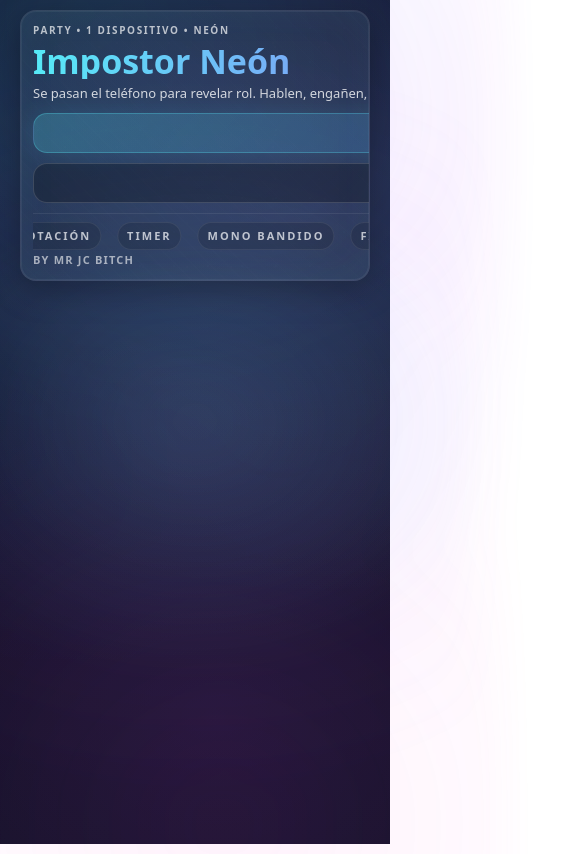
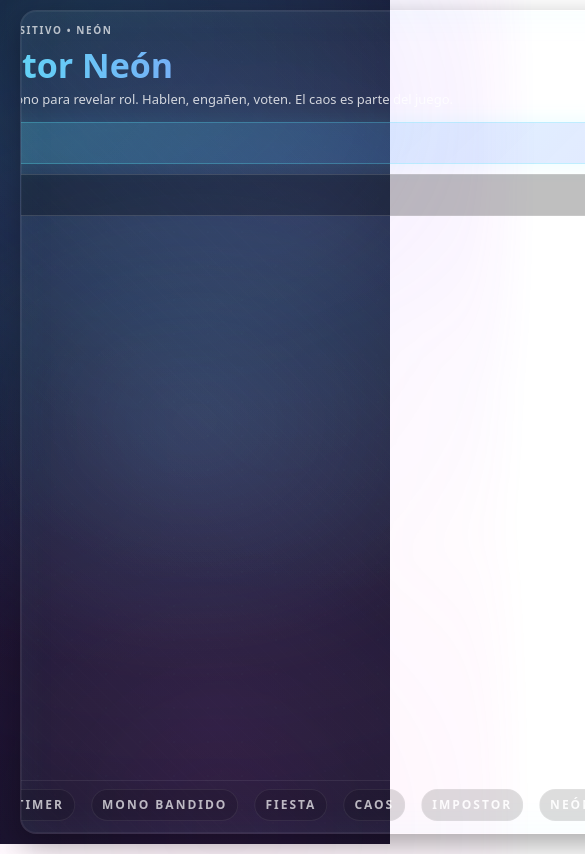
Before and after one commit to juliancourse07/impostor-neon, a React (Vite) app: page / in a window 390 px wide. Shown: the top 854 px of the page, 585 px wide, since content can reach past the window. Built offline with nearby package versions, Linux system fonts and the light colour scheme.

Commit message:
Mobile home: app-mode full height card

```diff
--- a/src/App.css
+++ b/src/App.css
@@ -614,8 +614,7 @@ body.mono-bandido::after {
 }
 
 /* =======================================================
-   MOBILE (HOME + SETUP) – NO SCROLL ON HOME, LESS SPACE
-   + mini logo + credit text
+   MOBILE (HOME + SETUP)
    ======================================================= */
 @media (max-width: 520px) {
   /* reduce espacio general */
@@ -628,115 +627,6 @@ body.mono-bandido::after {
   .card {
     width: 100% !important;
     padding: 12px !important;
-  }
-
-  /* HOME: sin scroll y sin logo grande para que quepa TODO */
-  .hero-card {
-    overflow: hidden;
-    max-height: none;
-  }
-
-  .hero {
-    grid-template-columns: 1fr;
-    gap: 10px;
-  }
-
-  /* ocultamos el SVG grande */
-  .hero-right {
-    display: none !important;
-  }
-
-  .hero-kicker {
-    font-size: 10px;
-    margin-bottom: 6px;
-  }
-
-  /* mini "logo" al lado del título + título compacto */
-  .hero-title {
-    font-size: 34px;
-    margin-bottom: 6px;
-    position: relative;
-    padding-right: 54px; /* espacio para el badge */
-  }
-
-  .hero-title::after {
-    content: "MB";
-    position: absolute;
-    right: 0;
-    top: 6px;
-    width: 42px;
-    height: 42px;
-    border-radius: 999px;
-    display: grid;
-    place-items: center;
-    font-weight: 1000;
-    letter-spacing: 0.5px;
-    color: rgba(255, 255, 255, 0.92);
-    background:
-      radial-gradient(circle at 30% 30%, rgba(89, 243, 255, 0.35), transparent 55%),
-      radial-gradient(circle at 70% 70%, rgba(255, 79, 216, 0.25), transparent 55%),
-      rgba(0, 0, 0, 0.22);
-    border: 1px solid rgba(255, 255, 255, 0.18);
-    box-shadow:
-      0 0 18px rgba(89, 243, 255, 0.16),
-      0 0 26px rgba(180, 75, 255, 0.10);
-    transform: translateY(-2px);
-  }
-
-  .hero-subtitle {
-    font-size: 13px;
-    line-height: 1.35;
-    margin-bottom: 10px;
-
-    display: -webkit-box;
-    -webkit-line-clamp: 2;
-    line-clamp: 2;
-    -webkit-box-orient: vertical;
-    overflow: hidden;
-  }
-
-  .hero-actions {
-    display: grid;
-    grid-template-columns: 1fr;
-    gap: 10px;
-    margin-bottom: 10px;
-  }
-
-  .btn-primary,
-  .btn-ghost {
-    width: 100%;
-    min-height: 40px;
-    padding: 10px 12px;
-    font-size: 14px;
-  }
-
-  .hero-marquee {
-    padding-top: 8px;
-    margin-top: 10px;
-  }
-
-  .hero-marquee-track span {
-    font-size: 11px;
-    padding: 5px 9px;
-  }
-
-  /* Credit text */
-  .hero-left {
-    position: relative;
-    padding-bottom: 18px;
-  }
-
-  .hero-left::after {
-    content: "By Mr JC Bitch";
-    position: absolute;
-    left: 0;
-    bottom: 0;
-    font-size: 11px;
-    font-weight: 800;
-    letter-spacing: 1.2px;
-    opacity: 0.72;
-    color: rgba(255, 255, 255, 0.82);
-    text-transform: uppercase;
   }
 
   /* SETUP: scroll de la tarjeta completa (nombres siempre accesibles) */
@@ -753,3 +643,102 @@ body.mono-bandido::after {
     padding-right: 0;
   }
 }
+
+/* ========== MOBILE HOME: APP MODE (full screen, no dead space) ========== */
+@media (max-width: 520px) {
+  /* el shell ocupa pantalla completa */
+  .app-shell {
+    min-height: 100dvh;
+    padding: 10px;
+    display: flex; /* en vez de grid */
+    flex-direction: column;
+    align-items: stretch;
+  }
+
+  /* el card de HOME se vuelve "pantalla" */
+  .card.hero-card {
+    max-width: none !important; /* pisa maxWidth inline */
+    width: 100% !important;
+    min-height: calc(100dvh - 20px) !important;
+    padding: 12px !important; /* pisa padding inline */
+    display: flex;
+  }
+
+  /* el contenido interno ocupa todo */
+  .card.hero-card > .screen {
+    width: 100%;
+    display: flex;
+  }
+
+  .card.hero-card .hero {
+    width: 100%;
+    display: flex !important;
+    flex-direction: column !important;
+    gap: 10px;
+  }
+
+  /* ocultamos el emblema grande para que quepa */
+  .card.hero-card .hero-right {
+    display: none !important;
+  }
+
+  .card.hero-card .hero-left {
+    flex: 1;
+    display: flex;
+    flex-direction: column;
+    gap: 8px;
+    padding-bottom: 0;
+    position: static !important;
+  }
+
+  /* compactación */
+  .card.hero-card .hero-kicker {
+    font-size: 10px;
+    margin-bottom: 2px;
+  }
+
+  .card.hero-card .hero-title {
+    font-size: 34px;
+    margin: 0;
+  }
+
+  .card.hero-card .hero-subtitle {
+    margin: 0;
+    font-size: 13px;
+    line-height: 1.3;
+
+    display: -webkit-box;
+    -webkit-line-clamp: 2;
+    -webkit-box-orient: vertical;
+    overflow: hidden;
+  }
+
+  /* botones */
+  .card.hero-card .hero-actions {
+    margin-top: 6px;
+    display: grid;
+    grid-template-columns: 1fr;
+    gap: 10px;
+  }
+
+  .card.hero-card .btn-primary,
+  .card.hero-card .btn-ghost {
+    width: 100%;
+    min-height: 42px;
+    padding: 10px 12px;
+    font-size: 14px;
+  }
+
+  /* marquee abajo */
+  .card.hero-card .hero-marquee {
+    margin-top: auto;
+    padding-top: 8px;
+  }
+
+  /* credit: quita absolute para que no rompa layout */
+  .card.hero-card .hero-left::after {
+    position: static !important;
+    display: block;
+    margin-top: 8px;
+  }
+}
```
